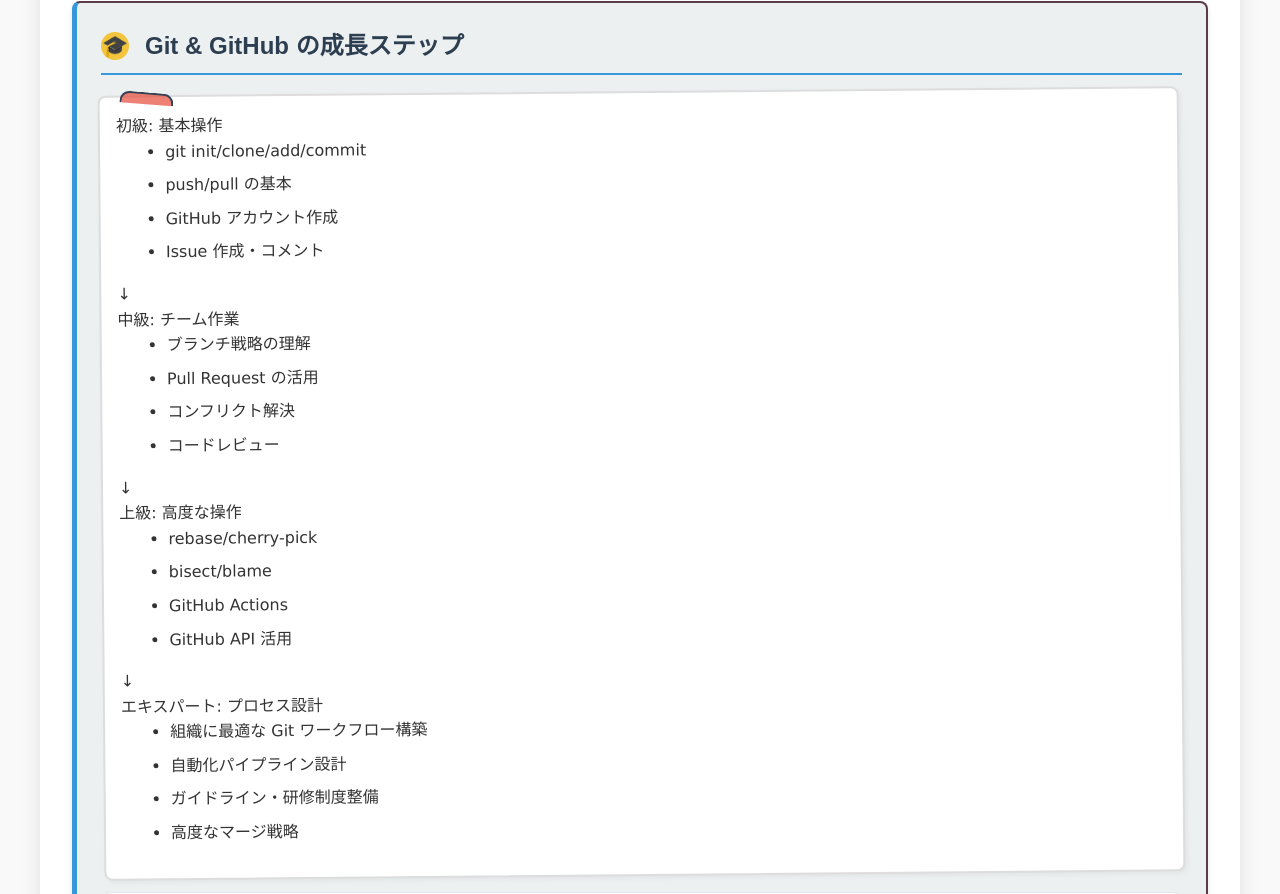
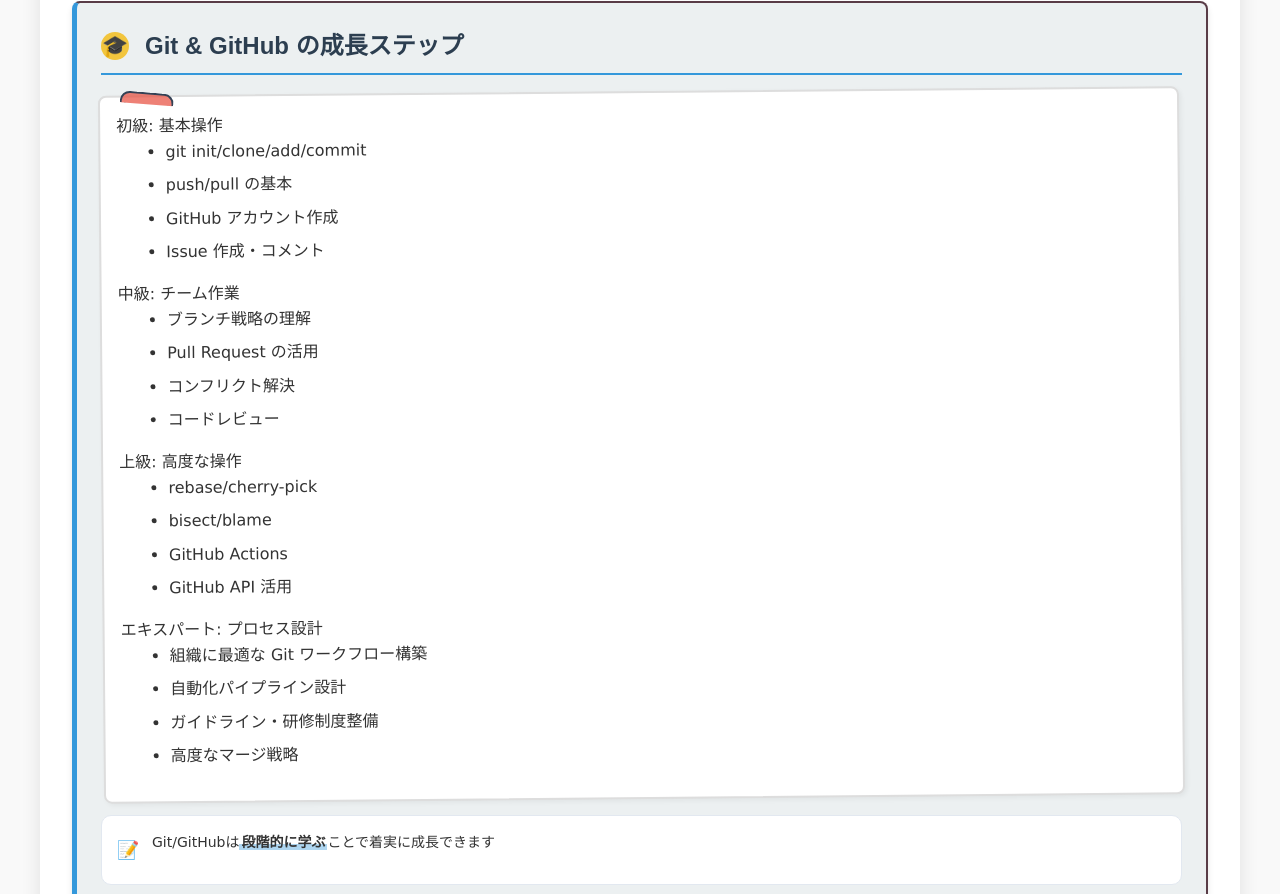
Before and after one commit to daiseilog111063/github_infographic, a plain HTML site: page index.html in a window 1280 px wide. Shown: the part 344-1238 px from the top of the page. Drawn offline with Linux system fonts and the light colour scheme; a script that the page names is missing; a web font is replaced by a local one.

Commit message:
[update] 目次ページの成長ステップの構造を修正した。

```diff
--- a/index.html
+++ b/index.html
@@ -49,7 +49,6 @@
                     <li>Issue 作成・コメント</li>
                   </ul>
                 </div>
-                <div class="level-arrow">↓</div>
                 <div class="level">
                   <div class="level-title">中級: チーム作業</div>
                   <ul class="mini">
@@ -59,7 +58,6 @@
                     <li>コードレビュー</li>
                   </ul>
                 </div>
-                <div class="level-arrow">↓</div>
                 <div class="level">
                   <div class="level-title">上級: 高度な操作</div>
                   <ul class="mini">
@@ -69,7 +67,6 @@
                     <li>GitHub API 活用</li>
                   </ul>
                 </div>
-                <div class="level-arrow">↓</div>
                 <div class="level">
                   <div class="level-title">エキスパート: プロセス設計</div>
                   <ul class="mini">
```
